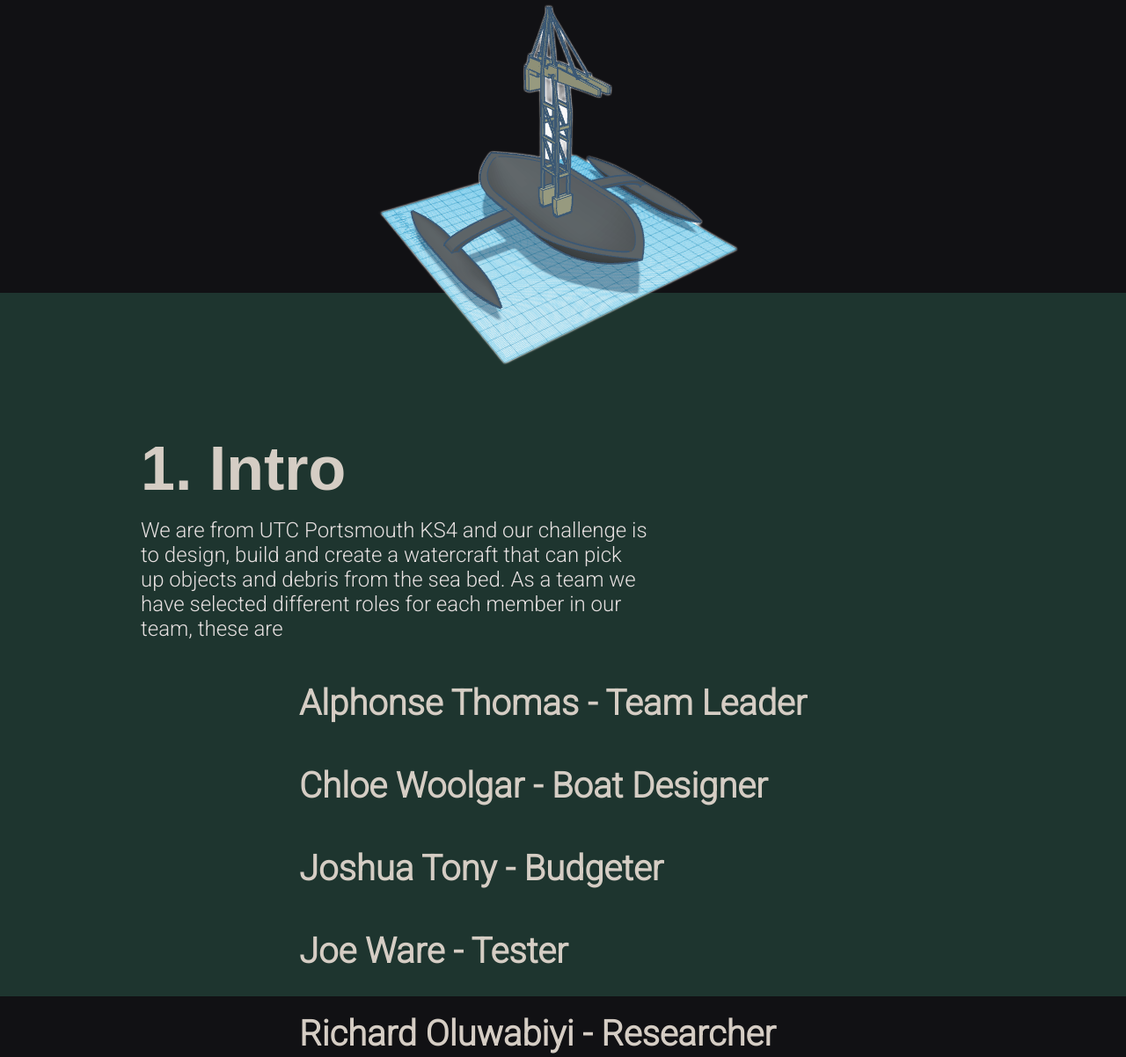
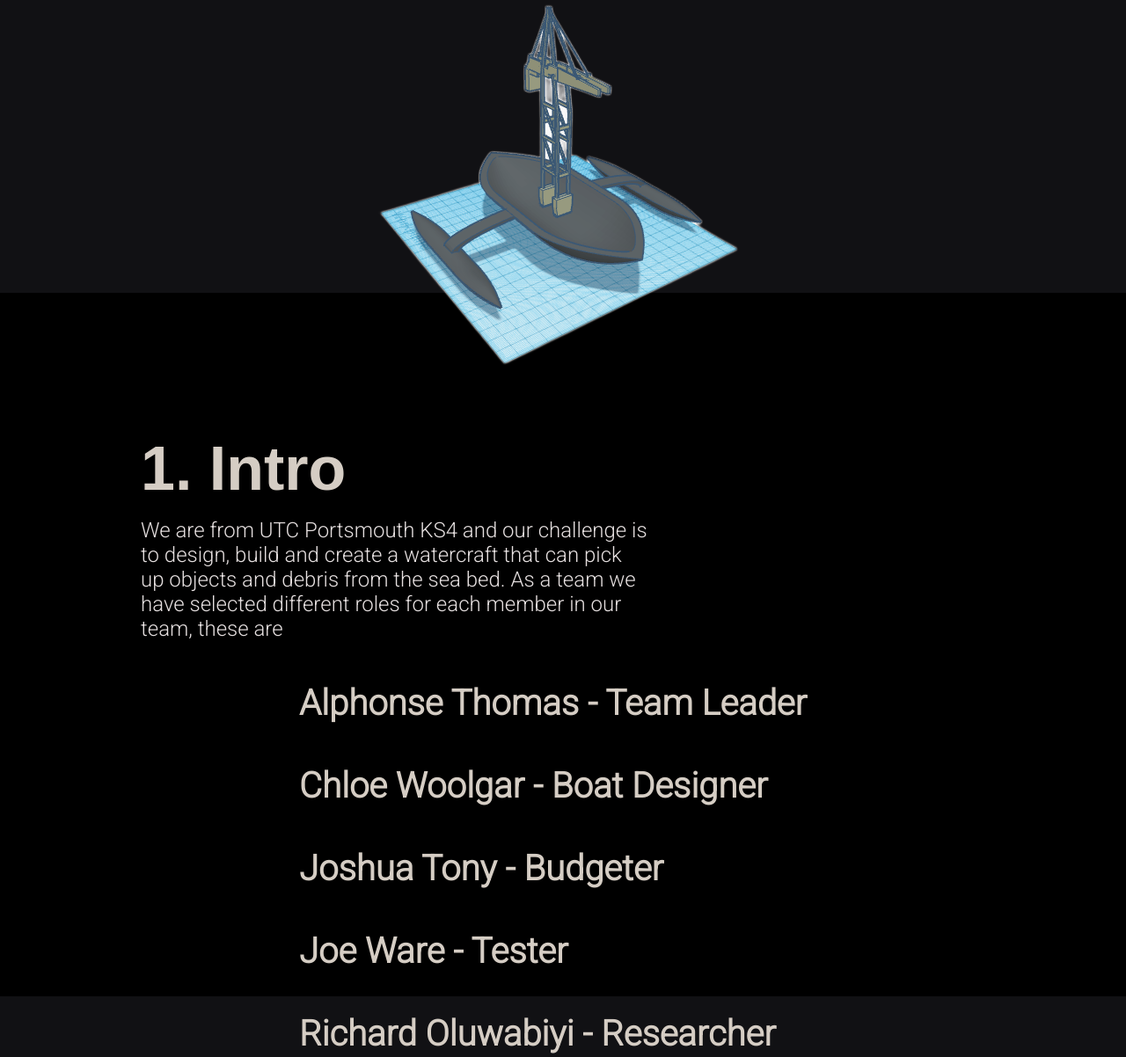
Before and after one commit to alphthms/archibald, a plain HTML site: page index.html in a window 1280 px wide. Shown: the part 467-1669 px from the top of the page at 88% size. Drawn offline with Linux system fonts and the light colour scheme.

Commit message:
Update style.css

```diff
--- a/style.css
+++ b/style.css
@@ -74,7 +74,7 @@ h6 {
   background-color: #111114;
 }
 .double {
-  background-color: #1E352F;
+  background-color: #000000;
 }
 .triple {
   background-color: #335145;
```
